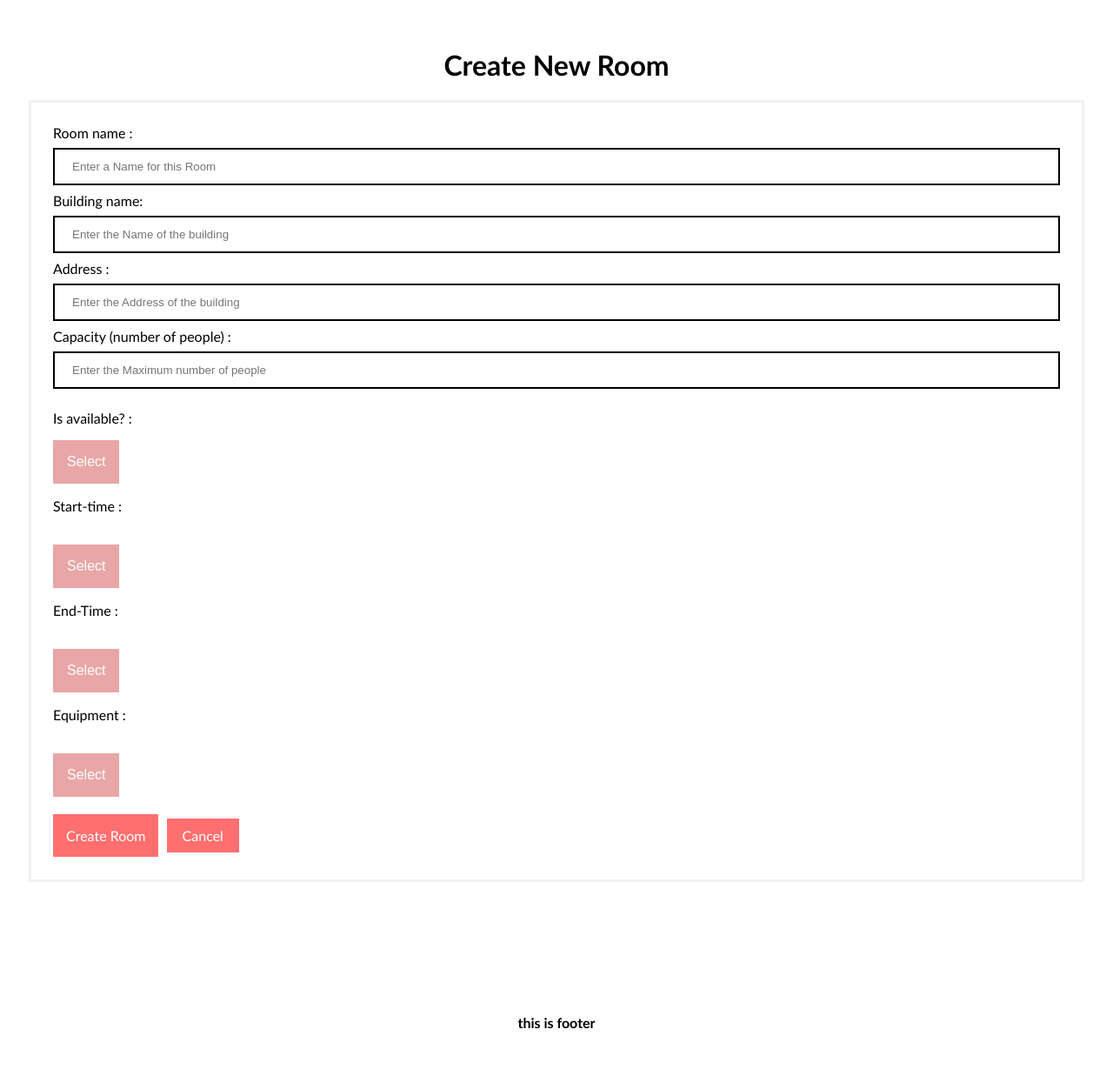
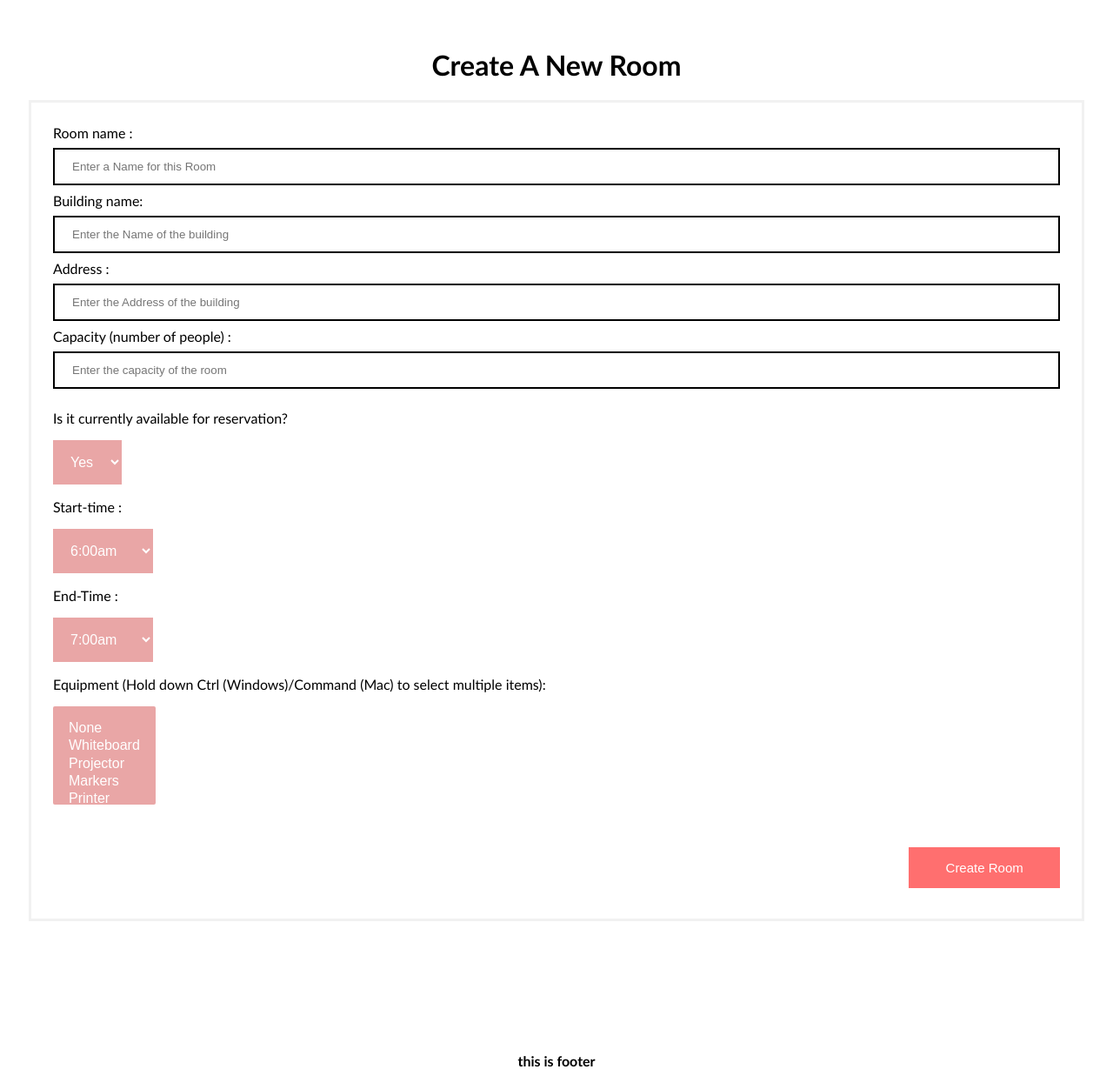
Before and after one commit to meryemselicioglu/Study-Space, a Flask app: template templates/adminCreateRoom.html in a window 1280 px wide. Shown: the part 121-1358 px from the top of the page at 87% size. Before the commit the page ends 1304 px from the top, so only its background shows below. Run offline with Flask 2, Linux system fonts and the light colour scheme; the template is opened without the code that fills it, so the values that code supplies are empty.

Commit message:
create room works with equipment now

```diff
--- a/app.py
+++ b/app.py
@@ -43,7 +43,7 @@ def add_user(f_name, l_name, email, phone, password):
     conn.commit()
 
 def add_room(address, no_of_people, isAvailable, start, end, building, name, equipment):
-    query = "insert into rooms (address, no_of_people, isavailable, start_time, end_time, building_name, name) values ('{}', {}, '{}', '{}', '{}', '{}', '{}', {})".format(address, no_of_people, isAvailable, start, end, building, name, equipment)
+    query = "insert into rooms (address, no_of_people, isavailable, start_time, end_time, building_name, name, equipment) values ('{}', {}, '{}', '{}', '{}', '{}', '{}', ARRAY {})".format(address, no_of_people, isAvailable, start, end, building, name, equipment)
     cursor.execute(query)
     conn.commit()
 
@@ -259,14 +259,16 @@ def createroom():
         roomName = request.form.get('Room Name')
         buildingName = request.form.get('Building Name')
         buildingAddress = request.form.get('Building Address')
-        maxNoPpl = request.form.get('Max Number of Poeple')
+        maxNoPpl = request.form.get('Capacity')
         availabilty = request.form.get('Availability')
         start = request.form.get('Start-Time')
         end = request.form.get('End-Time')
-        equipment = request.form.get('Equipment')
-        equipment = equipment.split(',')
+        equipment = request.form.getlist('Equipment[]')
 
-        add_room(buildingAddress, maxNoPpl, 'True' if availabilty.lower() == 'yes' else 'False', start, end, buildingName, roomName, equipment)
+        if 'none' in equipment and len(equipment) > 1:
+            equipment.remove('none')
+
+        add_room(buildingAddress, maxNoPpl, 'True' if availabilty == 'yes' else 'False', start, end, buildingName, roomName, equipment)
         flash('Room Created!')
         return redirect(url_for('adminrooms'))
     return render_template('adminCreateRoom.html')
--- a/templates/adminCreateRoom.html
+++ b/templates/adminCreateRoom.html
@@ -6,14 +6,19 @@
         font-family: Calibri, Helvetica, sans-serif;
         background-color: white;
     }
-    button1 {
+    .button1 {
         background-color: #FF6F6F;
-        width: 25%;
+        width: 15%;
+        font-size: 15px;
         color: white;
         padding: 15px;
         margin: 10px 0px;
         border: none;
         cursor: pointer;
+    }
+    .bottomButtons{
+        padding-top: 2%;
+
     }
     form {
             border: 3px solid #f1f1f1;
@@ -35,7 +40,7 @@
         border: 2px solid black;
         box-sizing: border-box;
     }
-    button1:hover {
+    .button1:hover {
         opacity: 0.7;
     }
     .cancelbtn {
@@ -87,87 +92,89 @@
 
     </style>
     <body>
-        <center> <h1> Create New Room </h1> </center>
-        <form>
+        <center> <h1> Create A New Room </h1> </center>
+        <form method="post">
             <div class="container">
-                <label>Room name : </label>
+                <label>Room name :</label>
                 <input type="text" placeholder="Enter a Name for this Room" name="Room Name" required>
-                <label>Building name: </label>
-                <input type="text" placeholder="Enter the Name of the building" name="Buidling name" required>
-                <label>Address : </label>
-                <input type="text" placeholder="Enter the Address of the building" name="Building address" required>
-                <label>Capacity (number of people) : </label>
-                <input type="dropdown" placeholder="Enter the Maximum number of people" name="Max Number of Poeple" required></a>
-                <p><label>Is available? :  </label>
+                <label>Building name:</label>
+                <input type="text" placeholder="Enter the Name of the building" name="Building Name" required>
+                <label>Address :</label>
+                <input type="text" placeholder="Enter the Address of the building" name="Building Address" required>
+                <label>Capacity (number of people) :</label>
+                <input type="dropdown" placeholder="Enter the capacity of the room" name="Capacity" required></a>
+                <p><label>Is it currently available for reservation?</label>
                 <div class="dropdown">
-                    <button class="dropbtn">Select </button>
+                    <select class="dropbtn" name="available">
                         <div class="dropdown-content">
-                            <a href="#">Yes</a>
-                            <a href="#">No</a>
+                            <option value="yes">Yes</option>
+                            <option value="no">No</option>
                         </div>
+                    </select>
                 </div>
                 </p>
                 <p><label>Start-time : </label>
                 <div class="dropdown">
-                    <br><button class="dropbtn">Select </button>
+                    <select class="dropbtn" name="Start-Time">
                         <div class="dropdown-content">
-                        <a href="#">6:00am</a>
-                        <a href="#">9:00am</a>
-                        <a href="#">10:00am</a>
-                        <a href="#">11:00am</a>
-                        <a href="#">12:00pm</a>
-                        <a href="#">1:00pm</a>
-                        <a href="#">2:00pm</a>
-                        <a href="#">3:00pm</a>
-                        <a href="#">4:00pm</a>
-                        <a href="#">5:00pm</a>
-                        <a href="#">6:00pm</a>
-                        <a href="#">7:00pm</a>
-                        <a href="#">8:00pm</a>
-                        <a href="#">9:00pm</a>
+                            <option value="6:00am">6:00am</option>
+                            <option value="9:00am">9:00am</option>
+                            <option value="10:00am">10:00am</option>
+                            <option value="11:00am">11:00am</option>
+                            <option value="12:00pm">12:00pm</option>
+                            <option value="1:00pm">1:00pm</option>
+                            <option value="2:00pm">2:00pm</option>
+                            <option value="3:00pm">3:00pm</option>
+                            <option value="4:00pm">4:00pm</option>
+                            <option value="5:00pm">5:00pm</option>
+                            <option value="6:00pm">6:00pm</option>
+                            <option value="7:00pm">7:00pm</option>
+                            <option value="8:00pm">8:00pm</option>
+                            <option value="9:00pm">9:00pm</option>
                         </div>
+                    </select>
                 </div>
                 </p>
                 <p><label>End-Time : </label>
                 <div class="dropdown">
-                    <br><button class="dropbtn">Select</button>
+                    <select class="dropbtn" name="End-Time">
                         <div class="dropdown-content">
-                        <a href="#">7:00am</a>
-                        <a href="#">8:00am</a>
-                        <a href="#">9:00am</a>
-                        <a href="#">10:00am</a>
-                        <a href="#">11:00am</a>
-                        <a href="#">12:00pm</a>
-                        <a href="#">1:00pm</a>
-                        <a href="#">2:00pm</a>
-                        <a href="#">3:00pm</a>
-                        <a href="#">4:00pm</a>
-                        <a href="#">5:00pm</a>
-                        <a href="#">6:00pm</a>
-                        <a href="#">7:00pm</a>
-                        <a href="#">8:00pm</a>
-                        <a href="#">9:00pm</a>
-                        <a href="#">10:00pm</a>
-
+                            <option value="7:00am">7:00am</option>
+                            <option value="8:00am">8:00am</option>
+                            <option value="9:00am">9:00am</option>
+                            <option value="10:00am">10:00am</option>
+                            <option value="11:00am">11:00am</option>
+                            <option value="12:00pm">12:00pm</option>
+                            <option value="1:00pm">1:00pm</option>
+                            <option value="2:00pm">2:00pm</option>
+                            <option value="3:00pm">3:00pm</option>
+                            <option value="4:00pm">4:00pm</option>
+                            <option value="5:00pm">5:00pm</option>
+                            <option value="6:00pm">6:00pm</option>
+                            <option value="7:00pm">7:00pm</option>
+                            <option value="8:00pm">8:00pm</option>
+                            <option value="9:00pm">9:00pm</option>
+                            <option value="10:00pm">10:00pm</option>
                         </div>
+                    </select>
                 </div>
                 </p>
-                <p><label>Equipment : </label>
+                <p><label>Equipment (Hold down Ctrl (Windows)/Command (Mac) to select multiple items): </label>
                     <div class="dropdown">
-                        <br><button class="dropbtn">Select</button>
+                        <select class="dropbtn" name="Equipment[]" multiple>
                             <div class="dropdown-content">
-                            <a href="#">Whiteboard</a>
-                            <a href="#">Projector</a>
-                            <a href="#">Markers</a>
-
+                                <option value="none">None</option>
+                                <option value="whiteboard">Whiteboard</option>
+                                <option value="projector">Projector</option>
+                                <option value="markers">Markers</option>
+                                <option value="printer">Printer</option>
                             </div>
-
+                        </select>
                     </div>
                 </p>
-                <p>
-                    <br><button1 type="submit">Create Room</button1>
-                <button1 type="button1" class="cancelbtn"> Cancel</button1>
-                </p>
+                <div align="right" class="bottomButtons">
+                    <button type="submit" class="button1">Create Room</button>
+                </div>
             </div>
         </form>
     </body>
```
Lines whose indentation alone changed are shown as unchanged.
